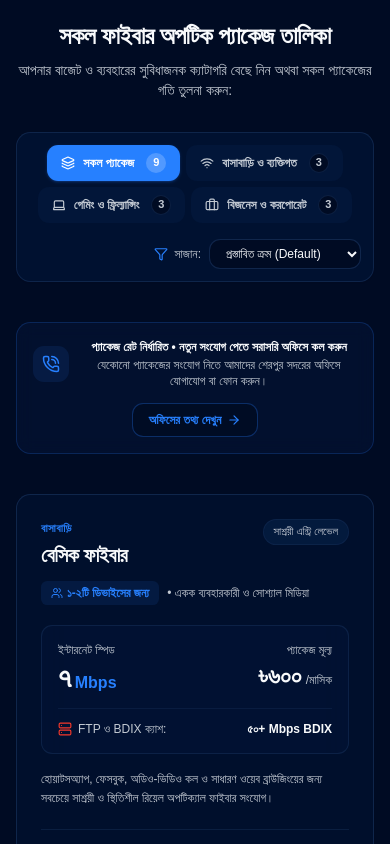
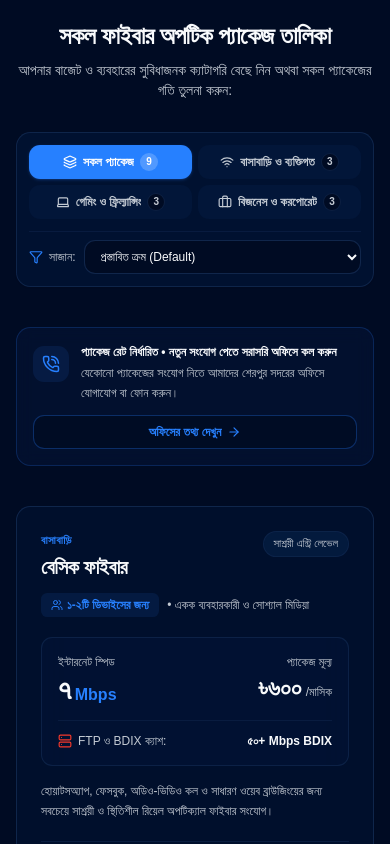
Before and after one commit to riwazed/fast-communication, a Next.js app: page /packages in a window 390 px wide. Shown: the part 1080-1924 px from the top of the page. Built offline with nearby package versions, Linux system fonts and the light colour scheme; a web font is replaced by a local one.

Commit message:
feat: add packages page and interactive filter component with sorting and category selection

```diff
--- a/components/PackagesFilterClient.tsx
+++ b/components/PackagesFilterClient.tsx
@@ -58,12 +58,12 @@ export default function PackagesFilterClient() {
       {/* =============================================================
           Controls: Filter Tabs & Sorting
           ============================================================= */}
-      <div className="flex flex-col lg:flex-row items-center justify-between gap-4 rounded-2xl border border-border/70 bg-card/70 p-3 sm:p-4 backdrop-blur-xl shadow-xs">
-        {/* Category Pills */}
+      <div className="flex flex-col lg:flex-row items-stretch lg:items-center justify-between gap-3 sm:gap-4 rounded-2xl border border-border/70 bg-card/70 p-3 sm:p-4 backdrop-blur-xl shadow-xs">
+        {/* Category Pills: 2-col on mobile, flex wrap on tablet/desktop */}
         <div
           role="tablist"
           aria-label="প্যাকেজ ক্যাটাগরি"
-          className="flex flex-wrap items-center justify-center sm:justify-start gap-1.5 sm:gap-2 w-full lg:w-auto"
+          className="grid grid-cols-2 sm:flex sm:flex-wrap items-center gap-1.5 sm:gap-2 w-full lg:w-auto"
         >
           {PACKAGE_CATEGORIES.map((cat) => {
             const Icon = CATEGORY_ICONS[cat.id];
@@ -76,17 +76,17 @@ export default function PackagesFilterClient() {
                 aria-selected={isSelected}
                 onClick={() => setSelectedCategory(cat.id)}
                 className={cn(
-                  "relative inline-flex items-center gap-2 rounded-xl px-3.5 py-2 text-xs sm:text-sm font-semibold transition-all duration-200 cursor-pointer",
+                  "relative inline-flex items-center justify-center sm:justify-start gap-1.5 sm:gap-2 rounded-xl px-2.5 sm:px-3.5 py-2 text-xs sm:text-sm font-semibold transition-all duration-200 cursor-pointer text-center",
                   isSelected
                     ? "bg-primary text-primary-foreground shadow-sm shadow-primary/25"
                     : "bg-muted/50 text-muted-foreground hover:bg-muted hover:text-foreground",
                 )}
               >
                 <Icon className="size-3.5 shrink-0" />
-                <span>{cat.label}</span>
+                <span className="truncate">{cat.label}</span>
                 <span
                   className={cn(
-                    "ml-1 inline-flex size-5 items-center justify-center rounded-full text-[11px] font-bold",
+                    "inline-flex size-4.5 sm:size-5 items-center justify-center rounded-full text-[10px] sm:text-[11px] font-bold shrink-0",
                     isSelected
                       ? "bg-primary-foreground/20 text-primary-foreground"
                       : "bg-background text-muted-foreground border border-border/60",
@@ -99,8 +99,8 @@ export default function PackagesFilterClient() {
           })}
         </div>
 
-        {/* Sorting Dropdown */}
-        <div className="flex items-center gap-2 w-full lg:w-auto justify-end text-xs sm:text-sm">
+        {/* Sorting Dropdown: Full width on mobile, inline on desktop */}
+        <div className="flex items-center justify-between sm:justify-end gap-2 w-full lg:w-auto pt-2 lg:pt-0 border-t border-border/40 lg:border-t-0 text-xs sm:text-sm">
           <span className="text-muted-foreground font-medium flex items-center gap-1.5 shrink-0">
             <Filter className="size-3.5 text-primary" />
             <span>সাজান:</span>
@@ -113,7 +113,7 @@ export default function PackagesFilterClient() {
                 e.target.value as "default" | "price-asc" | "speed-desc",
               )
             }
-            className="rounded-xl border border-border/80 bg-background px-3 py-1.5 text-xs sm:text-sm font-medium text-foreground outline-none focus:border-primary focus:ring-2 focus:ring-primary/20 transition-all cursor-pointer"
+            className="flex-1 sm:flex-initial rounded-xl border border-border/80 bg-background px-3 py-2 text-xs sm:text-sm font-medium text-foreground outline-none focus:border-primary focus:ring-2 focus:ring-primary/20 transition-all cursor-pointer"
           >
             <option value="default">প্রস্তাবিত ক্রম (Default)</option>
             <option value="price-asc">কম মূল্য থেকে বেশি (৳)</option>
@@ -123,16 +123,16 @@ export default function PackagesFilterClient() {
       </div>
 
       {/* Office Connection Callout Banner */}
-      <div className="rounded-2xl border border-primary/20 bg-primary/5 p-4 sm:p-5 flex flex-col sm:flex-row items-center justify-between gap-3.5 backdrop-blur-sm">
-        <div className="flex items-center gap-3 text-center sm:text-left">
-          <div className="flex size-9 shrink-0 items-center justify-center rounded-xl bg-primary/10 text-primary">
+      <div className="rounded-2xl border border-primary/20 bg-primary/5 p-4 sm:p-5 flex flex-col sm:flex-row items-start sm:items-center justify-between gap-3 sm:gap-4 backdrop-blur-sm">
+        <div className="flex items-start gap-3 text-left">
+          <div className="flex size-9 shrink-0 items-center justify-center rounded-xl bg-primary/10 text-primary mt-0.5">
             <PhoneCall className="size-4.5" />
           </div>
           <div>
-            <p className="text-xs sm:text-sm font-semibold text-foreground">
+            <p className="text-xs sm:text-sm font-semibold text-foreground leading-snug">
               প্যাকেজ রেট নির্ধারিত • নতুন সংযোগ পেতে সরাসরি অফিসে কল করুন
             </p>
-            <p className="text-xs text-muted-foreground mt-0.5">
+            <p className="text-xs text-muted-foreground mt-1 leading-relaxed">
               যেকোনো প্যাকেজের সংযোগ নিতে আমাদের শেরপুর সদরের অফিসে যোগাযোগ বা
               ফোন করুন।
             </p>
@@ -140,7 +140,7 @@ export default function PackagesFilterClient() {
         </div>
         <Link
           href="/contact-us"
-          className="shrink-0 inline-flex items-center gap-1.5 rounded-xl border border-primary/30 bg-background/80 px-4 py-2 text-xs font-semibold text-primary hover:bg-primary hover:text-primary-foreground transition-all duration-200"
+          className="w-full sm:w-auto justify-center shrink-0 inline-flex items-center gap-1.5 rounded-xl border border-primary/30 bg-background/80 px-4 py-2 text-xs font-semibold text-primary hover:bg-primary hover:text-primary-foreground transition-all duration-200"
         >
           <span>অফিসের তথ্য দেখুন</span>
           <ArrowRight className="size-3.5" />
```
Also changed, not shown: app/packages/page.tsx (+107 -10 lines).
